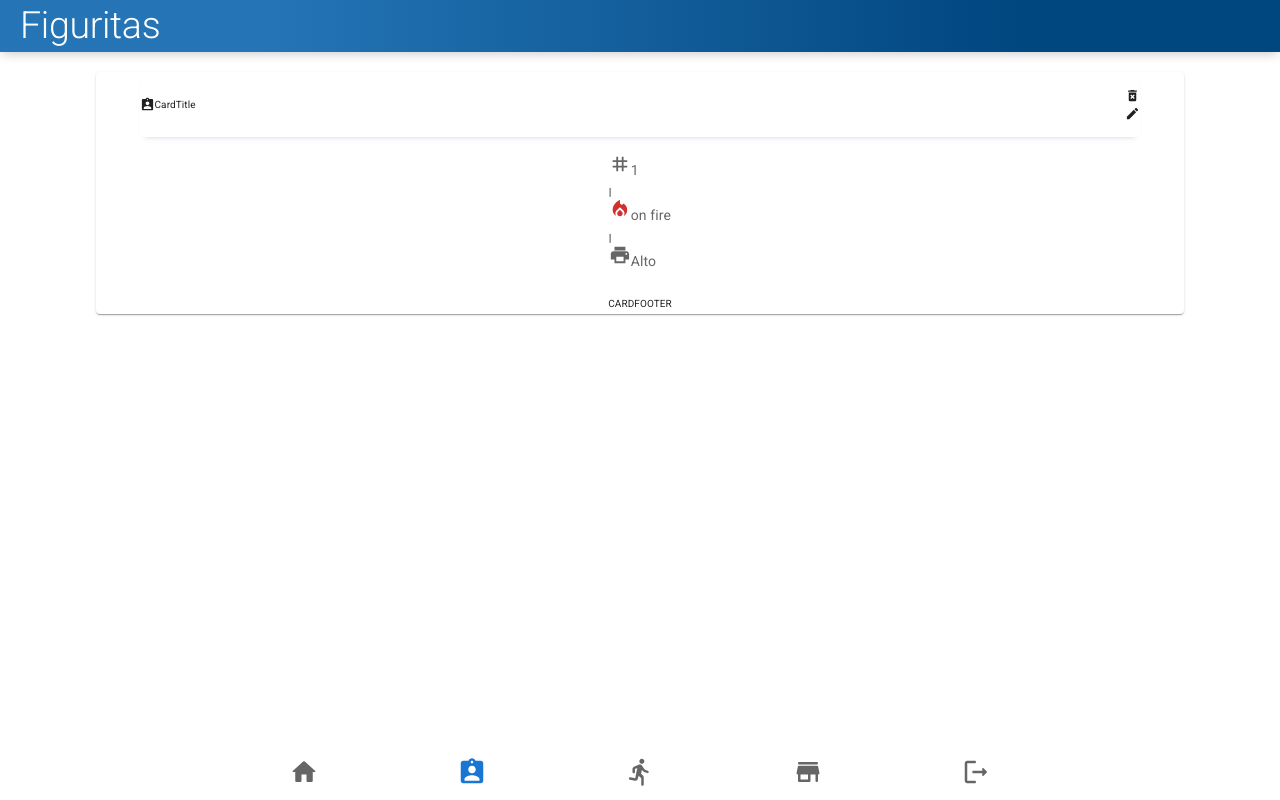
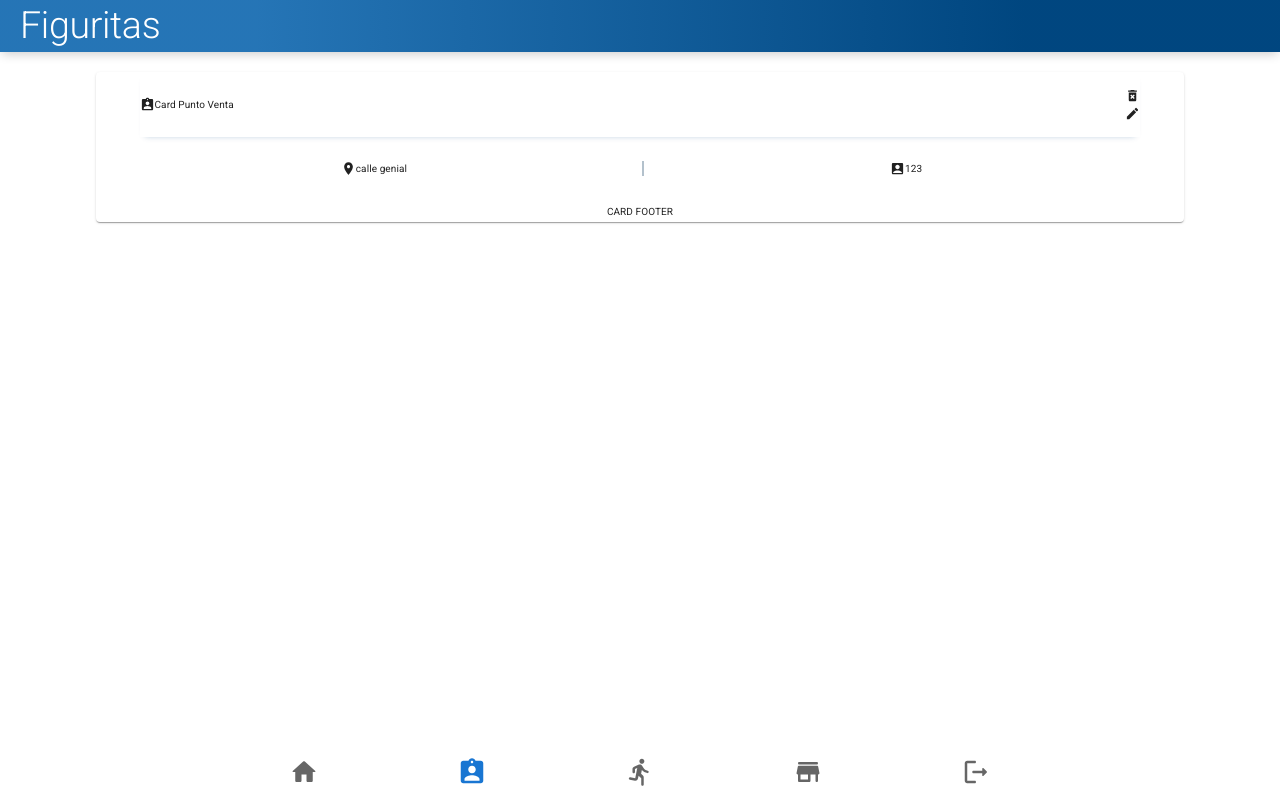
Before and after one commit to facubarneche/worldcapp2023-backoffice, a React (Vite) app: page /figuritas in a window 1280 px wide. Built offline with nearby package versions, Linux system fonts and the light colour scheme; the HTML template or start-up script is replaced by a standard one.

Commit message:
Finalizacion de visual de la card

```diff
--- a/src/components/CardBase/CardBase.css
+++ b/src/components/CardBase/CardBase.css
@@ -47,6 +47,10 @@
   margin-left: 0.3em;
 }
 
+.card-base__text--title{
+  text-transform: capitalize;
+}
+
 .card-base__text--upper {
   text-transform: uppercase;
 }
--- a/src/components/CustomContent/CustomCardContent.jsx
+++ b/src/components/CustomContent/CustomCardContent.jsx
@@ -1,23 +1,32 @@
-import { CardContent, Typography } from '@mui/material'
+import { Box, CardContent, Typography } from '@mui/material'
 import { LocalFireDepartment, Tag, Print } from '@mui/icons-material'
+import './CustomContent.css'
+import '../CardBase/CardBase.css'
 
 export default function CustomCardContent({ numero, onFire, nivelImpresion }) {
+
   return (
-    <CardContent>
-      <Typography sx={{ fontSize: 14 }} color="text.secondary" gutterBottom>
-        <Tag fontSize="large" />
+    <CardContent className='card-content'>
+      <Box className="card-content__section">
+        <Tag className="card-base__icons" />
+        <Typography className="card-content__text">
           {numero}
         </Typography>
-      <span>|</span>
-      <Typography sx={{ fontSize: 14 }} color="text.secondary" gutterBottom>
-        <LocalFireDepartment fontSize="large" color="error" />
+      </Box>
+      <span className="card-content__text--pipe"/>
+      <Box className="card-content__section">
+        <LocalFireDepartment className="card-base__icons" />
+        <Typography className="card-content__text">
           {onFire}
         </Typography>
-      <span>|</span>
-      <Typography sx={{ fontSize: 14 }} color="text.secondary" gutterBottom>
-        <Print fontSize="large" />
+      </Box>
+      <span className="card-content__text--pipe"/>
+      <Box className="card-content__section">
+        <Print className="card-base__icons" />
+        <Typography className="card-content__text">
           {nivelImpresion}
         </Typography>
+      </Box>
     </CardContent>
   )
 }
--- /dev/null
+++ b/src/components/CustomContent/CustomContent.css
@@ -0,0 +1,23 @@
+.card-content__section,
+.card-content {
+  width: 100%;
+  display: flex;
+  justify-content: center;
+  align-items: center;
+}
+
+.card-content__text--pipe,
+.card-content__text {
+  font-size: 2em;
+  margin-left: 0.3em;
+}
+
+.card-content__text--pipe {
+  height: 100%;
+  width: 5px;
+  background-color: var(--text-color-2lighter);
+}
+
+.card-content__icons {
+  font-size: 1.3em;
+}
--- a/src/components/CustomContent/CustomPlayerContent.jsx
+++ b/src/components/CustomContent/CustomPlayerContent.jsx
@@ -1,38 +1,52 @@
-import { CardContent, Typography } from "@mui/material"
+import { Box, CardContent, Typography } from "@mui/material"
 import { SportsSoccer, Flag, Height, MonitorWeight, GpsFixed } from '@mui/icons-material'
+import './CustomContent.css'
+import '../CardBase/CardBase.css'
 
-export default function CustomPlayerContent({ props }) {
+export default function CustomPlayerContent({ anioDebut, nroCamiseta, seleccion, posicion, altura, peso }) {
 
   return (
-    <CardContent>
-      <Typography sx={{ fontSize: 14 }} color="text.secondary" gutterBottom>
-        {props.anioDebut}
+    <CardContent className='card-content'>
+      <Box className="card-content__section">
+        <Typography className="card-content__text">
+          {anioDebut}
         </Typography>
-      <span>|</span>
-      <Typography sx={{ fontSize: 14 }} color="text.secondary" gutterBottom>
-        <SportsSoccer fontSize="large" />
-        {props.nroCamiseta}
+      </Box>
+      <span className="card-content__text--pipe"/>
+      <Box className="card-content__section">
+        <SportsSoccer className="card-base__icons"/>
+        <Typography className="card-content__text">
+          {nroCamiseta}
         </Typography>
-      <span>|</span>
-      <Typography sx={{ fontSize: 14 }} color="text.secondary" gutterBottom>
-        <Flag fontSize="large" />
-        {props.seleccion}
+      </Box>
+      <span className="card-content__text--pipe"/>
+      <Box className="card-content__section">
+        <Flag className="card-base__icons"/>
+        <Typography className="card-content__text">
+          {seleccion}
         </Typography>
-      <span>|</span>
-      <Typography sx={{ fontSize: 14 }} color="text.secondary" gutterBottom>
-        <GpsFixed fontSize="large" />
-        {props.posicion}
+      </Box>
+      <span className="card-content__text--pipe"/>
+      <Box className="card-content__section">
+        <GpsFixed className="card-base__icons"/>
+        <Typography className="card-content__text">
+          {posicion}
         </Typography>
-      <span>|</span>
-      <Typography sx={{ fontSize: 14 }} color="text.secondary" gutterBottom>
-        <Height fontSize="large" />
-        {props.altura}
+      </Box>
+      <span className="card-content__text--pipe"/>
+      <Box className="card-content__section">
+        <Height className="card-base__icons"/>
+        <Typography className="card-content__text">
+          {altura}
         </Typography>
-      <span>|</span>
-      <Typography sx={{ fontSize: 14 }} color="text.secondary" gutterBottom>
+      </Box>
+      <span className="card-content__text--pipe"/>
+      <Box className="card-content__section">
+        <Typography className="card-content__text">
           <MonitorWeight fontSize="large" />
-        {props.peso}
+          {peso}
         </Typography>
+      </Box>
     </CardContent>
   )
 }
--- a/src/components/CustomContent/CustomSalesPointContent.jsx
+++ b/src/components/CustomContent/CustomSalesPointContent.jsx
@@ -1,19 +1,25 @@
-import { CardContent, Typography } from "@mui/material"
+import { Box, CardContent, Typography } from "@mui/material"
 import { Place, AccountBox } from '@mui/icons-material'
+import './CustomContent.css'
+import '../CardBase/CardBase.css'
 
-export default function CustomSalesPointContent({ props }) {
+export default function CustomSalesPointContent({ stock, direccion }) {
 
   return (
-    <CardContent>
-      <Typography sx={{ fontSize: 14 }} color="text.secondary" gutterBottom>
-        <Place fontSize="large" />
-        {props.direccion}
-      </Typography>
-      <span>|</span>
-      <Typography sx={{ fontSize: 14 }} color="text.secondary" gutterBottom>
-        <AccountBox fontSize="large" />
-        {props.stock}
-      </Typography>
+    <CardContent className='card-content'>
+      <Box className="card-content__section">
+        <Place className="card-base__icons" />
+        <Typography className="card-content__text">
+          {direccion}
+        </Typography>
+      </Box>
+      <span className="card-content__text--pipe"/>
+      <Box className="card-content__section">
+        <AccountBox className="card-base__icons" />
+        <Typography className="card-content__text">
+          {stock}
+        </Typography>
+      </Box>
     </CardContent>
   )
 }
--- a/src/pages/cards/Cards.jsx
+++ b/src/pages/cards/Cards.jsx
@@ -4,15 +4,39 @@
 import { CardBase } from 'components/CardBase/CardBase'
 import { useOutletContext } from 'react-router-dom'
 import CustomCardContent from 'src/components/CustomContent/CustomCardContent'
+import CustomPlayerContent from 'src/components/CustomContent/CustomPlayerContent'
+import CustomSalesPointContent from 'src/components/CustomContent/CustomSalesPointContent'
 import { useOnInit } from 'src/customHooks/hooks'
 
-const props = {
-  title: 'CardTitle',
-  footer: 'CardFooter',
+const propsCardStub = {
+  title: 'card figurita',
+  footer: 'card footer',
   content: {
     numero: 1,
     onFire: 'on fire',
     nivelImpresion: 'Alto',
+  },
+}
+
+const propsPlayerStub = {
+  title: 'card jugador',
+  footer: 'card footer',
+  content: {
+    anioDebut: '14/07/2001',
+    nroCamiseta: '11',
+    seleccion:'Argentina',
+    posicion: 'Delantero',
+    altura: "1.74",
+    peso: '80'
+  },
+}
+
+const propsSalesStub = {
+  title: 'card punto venta',
+  footer: 'card footer',
+  content: {
+    direccion: 'calle genial',
+    stock: 123
   },
 }
 
@@ -25,8 +49,8 @@ export default function Cards() {
   })
   return (
     <CardBase
-      cardProps={props}
-      customCardContent={CustomCardContent(props.content)}
+      cardProps={propsSalesStub}
+      customCardContent={CustomSalesPointContent(propsSalesStub.content)}
     />
   )
 }
```
Lines whose indentation alone changed are shown as unchanged.
